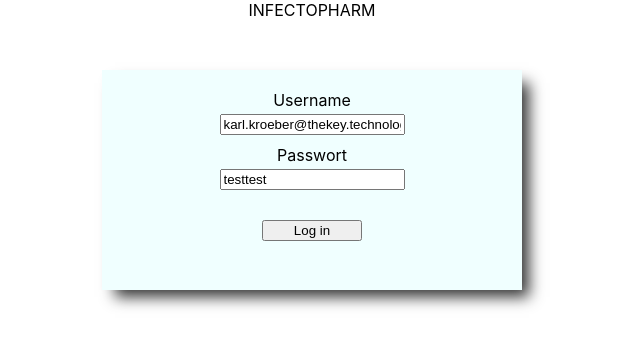
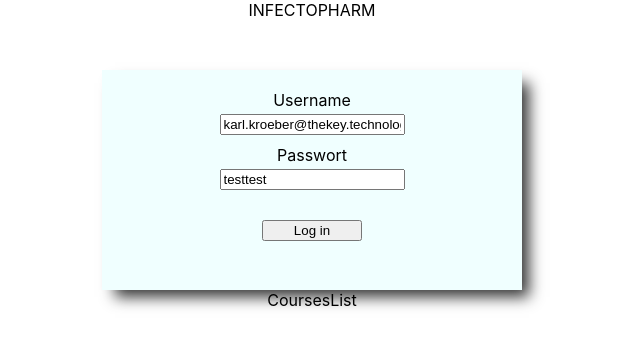
Before and after one commit to lauratro/CC_KT_ts, a React (Create React App) app: page / in a window 1280 px wide. Shown: the top 346 px of the page, without its empty margins (328-968 px from the left). Built offline with nearby package versions, Linux system fonts and the light colour scheme.

Commit message:
Import CoursesList

```diff
--- a/src/App.tsx
+++ b/src/App.tsx
@@ -1,6 +1,7 @@
 import React from "react";
 import Login from "./components/Login/Login";
 import Header from "./components/Header/Header";
+import CoursesList from "./components/CoursesList/CoursesList";
 
 import "./App.css";
 
@@ -9,6 +10,7 @@
     <div className="App">
       <Header />
       <Login />
+      <CoursesList />
     </div>
   );
 }
--- /dev/null
+++ b/src/components/CoursesList/CoursesList.tsx
@@ -0,0 +1,8 @@
+import React from 'react'
+
+const CoursesList:React.FC = ()=> {
+  return (
+    <div>CoursesList</div>
+  )
+}
+export default CoursesList
```
